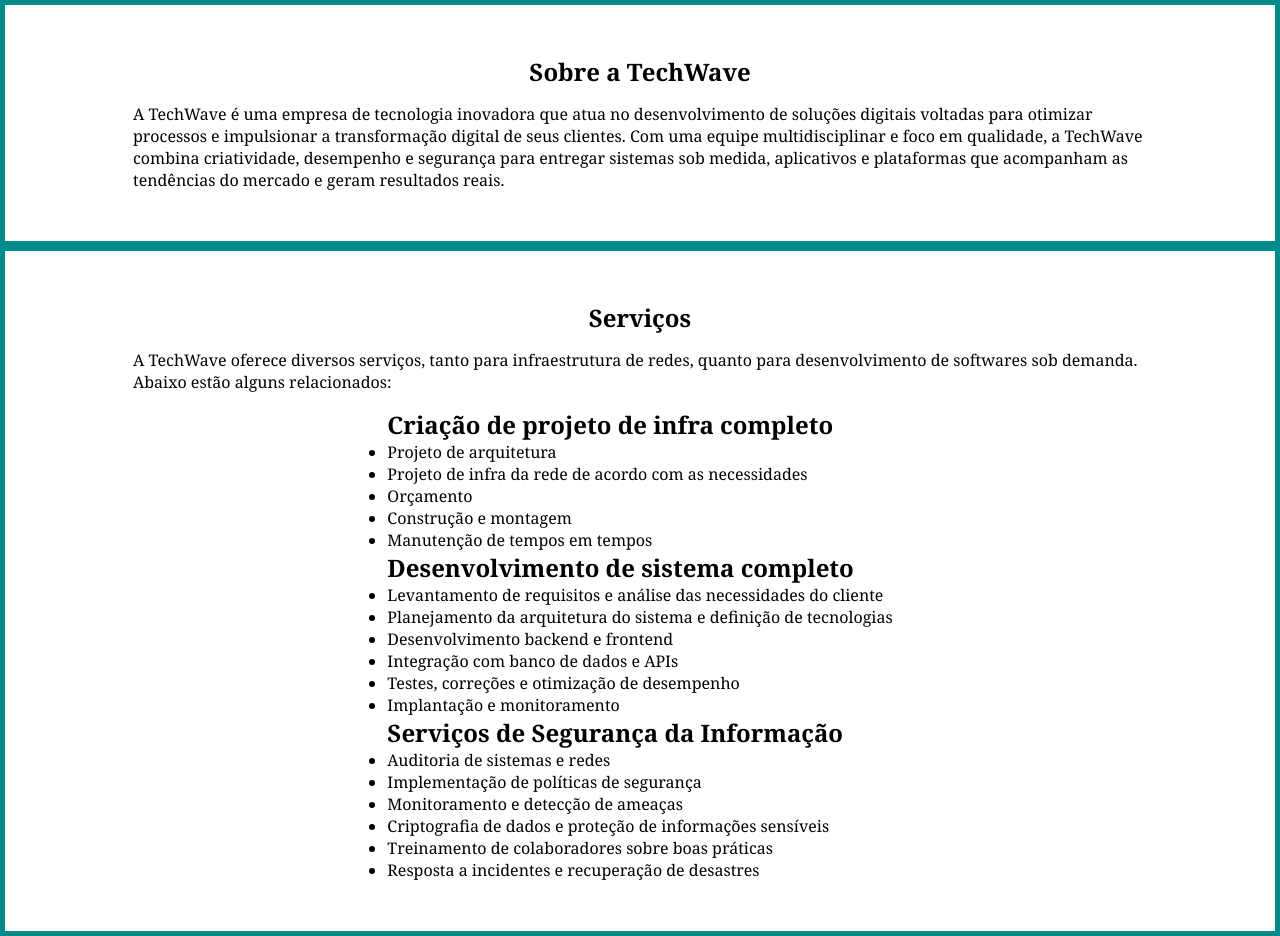
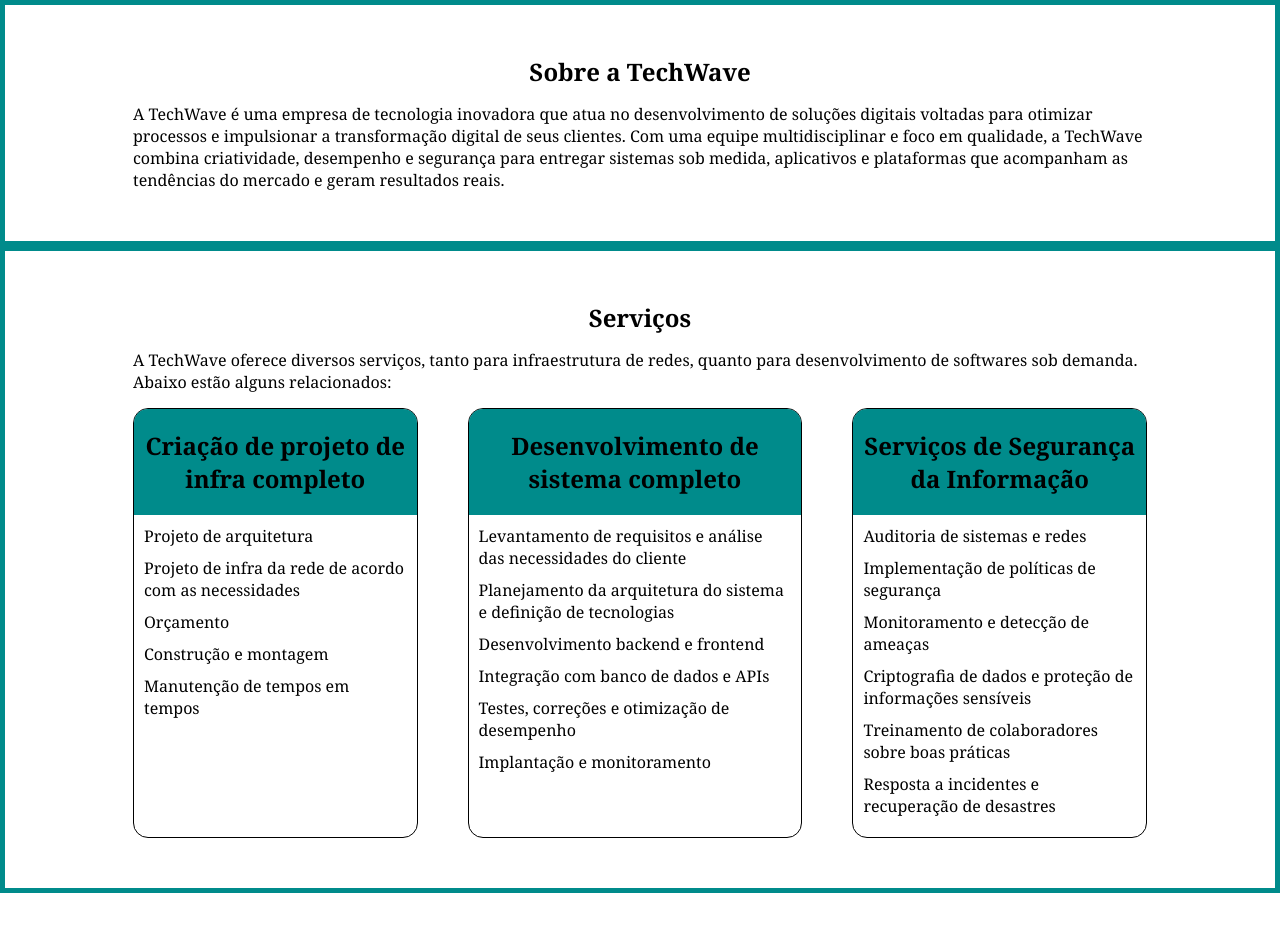
Before and after one commit to rogermarllus/projeto-colaborativo-git, a plain HTML site: page index.html in a window 1280 px wide. After the commit the page ends 893 px from the top, so only its background shows below. Drawn offline with Linux system fonts and the light colour scheme.

Commit message:
style(section): melhorei o estilo da área de serviços

```diff
--- a/style.css
+++ b/style.css
@@ -30,6 +30,25 @@ main section {
     font-family: var(--std-font);
 }
 
-#section-about-us {
+#services-area {
+    display: flex;
+    gap: 50px;
+}
 
+#services-area div {
+    border: 1px solid black;
+    border-radius: 15px;
+    padding: 0 0 20px ;
+    overflow: hidden;
 }
+
+#services-area div h2 {
+    text-align: center;
+    padding: 20px 0;
+    width: 100%;
+    background-color: var(--primary-color);
+}
+
+#services-area div li {
+    margin: 10px 10px 0;
+}
```
